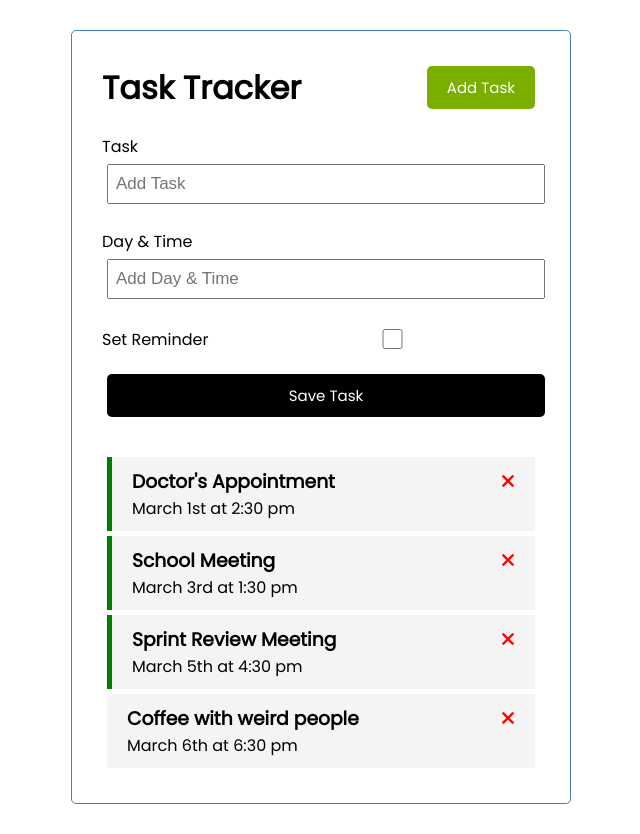
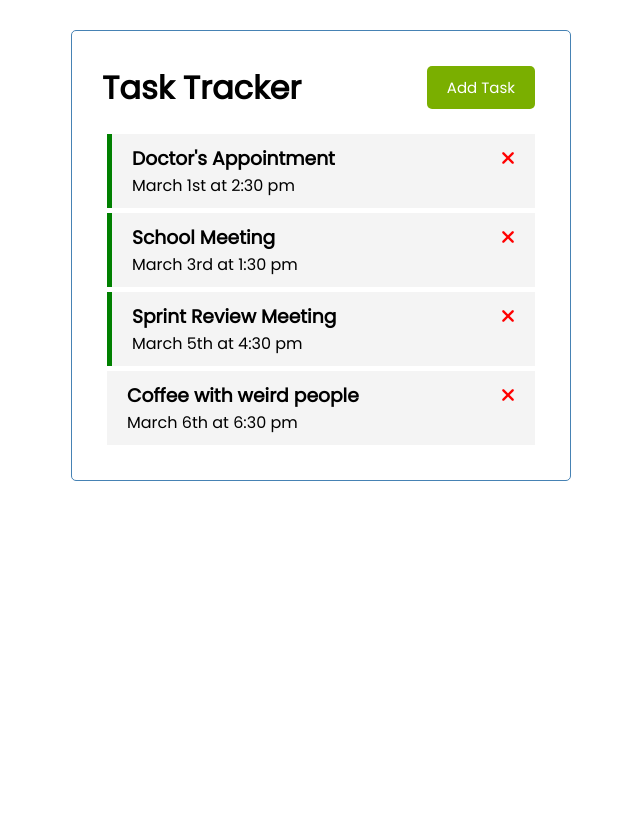
Before and after one commit to Bus42/vue-crash-course, a Vue app: page / in a window 1280 px wide. Shown: the whole page, without its empty margins (319-959 px from the left). After the commit the page ends 800 px from the top, so only its background shows below. Built offline with nearby package versions, Linux system fonts and the light colour scheme.

Commit message:
Toggles showAddTask

```diff
--- a/src/App.vue
+++ b/src/App.vue
@@ -1,7 +1,9 @@
 <template>
   <div class="container">
-    <Header title="Task Tracker" />
-    <AddTask @add-task="addTask" />
+    <Header @toggle-add-task="toggleAddTask" title="Task Tracker" />
+    <div v-show="showAddTask">
+      <AddTask @add-task="addTask" />
+    </div>
     <Tasks @toggle-reminder="toggleReminder" @delete-task="deleteTask" :tasks="tasks" />
   </div>
 </template>
@@ -21,7 +23,8 @@
   },
   data() {
     return {
-      tasks: []
+      tasks: [],
+      showAddTask: false
     }
   },
   methods: {
@@ -36,6 +39,9 @@
       this.tasks.forEach(t => {
         if (t.id === id) t.reminder = !t.reminder
       })
+    },
+    toggleAddTask() {
+      this.showAddTask = !this.showAddTask
     }
   },
   created() {
--- a/src/components/Button.vue
+++ b/src/components/Button.vue
@@ -19,7 +19,7 @@
     },
     methods: {
         onClick() {
-            console.log(`Clicked ${this.text} button`);
+            this.$emit('toggle-add-task')
         },
     }
 }
--- a/src/components/Header.vue
+++ b/src/components/Header.vue
@@ -1,8 +1,7 @@
 <template>
     <header>
         <h1>{{ title }}</h1>
-        <Button text="Add Task" color="#7AAF00" />
-        <!-- <Button text="Update Task" color="#007AAF" /> -->
+        <Button @toggle-add-task="$emit('toggle-add-task')" text="Add Task" color="#7AAF00" />
     </header>
 </template>
 
```
